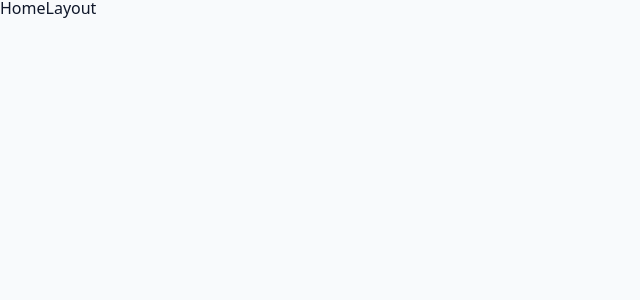
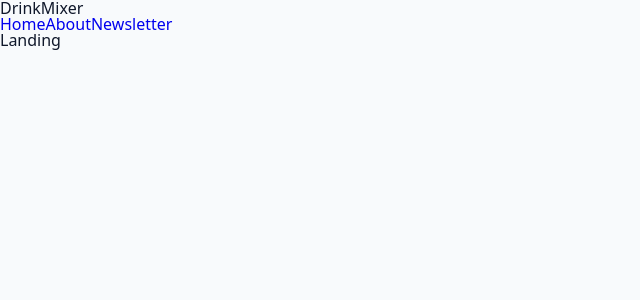
Before and after one commit to season101/DrinkMixer, a React (Vite) app: page / in a window 1280 px wide. Shown: the top 300 px of the page, without its empty margins (0-640 px from the left). Built offline with nearby package versions, Linux system fonts and the light colour scheme.

Commit message:
Added Navigation Structure for HomePage

```diff
--- a/src/App.jsx
+++ b/src/App.jsx
@@ -12,10 +12,24 @@
   {
     path: '/',
     element: <HomeLayout />,
-  },
-  {
-    path: '/about',
-    element: <About />,
+    children: [
+      {
+        index: true,
+        element: <Landing />,
+      },
+      {
+        path: 'cocktail',
+        element: <Cocktail />,
+      },
+      {
+        path: 'newsletter',
+        element: <NewsLetter />,
+      },
+      {
+        path: 'about',
+        element: <About />,
+      },
+    ],
   },
 ]);
 
--- /dev/null
+++ b/src/components/NavBar.jsx
@@ -0,0 +1,24 @@
+import React from 'react';
+import { NavLink } from 'react-router-dom';
+const NavBar = () => {
+  return (
+    <nav>
+      <div className="nav-center">
+        <span className="logo">DrinkMixer</span>
+        <div className="nav-links">
+          <NavLink to="/" className="nav-link">
+            Home
+          </NavLink>
+          <NavLink to="/about" className="nav-link">
+            About
+          </NavLink>
+          <NavLink to="/newsletter" className="nav-link">
+            Newsletter
+          </NavLink>
+        </div>
+      </div>
+    </nav>
+  );
+};
+
+export default NavBar;
--- a/src/pages/About.jsx
+++ b/src/pages/About.jsx
@@ -1,4 +1,5 @@
 import React from 'react';
+import { Link } from 'react-router-dom';
 
 const About = () => {
   return <div>About</div>;
--- a/src/pages/HomeLayout.jsx
+++ b/src/pages/HomeLayout.jsx
@@ -1,7 +1,14 @@
 import React from 'react';
+import { Outlet } from 'react-router-dom';
+import NavBar from '../components/NavBar';
 
 const HomeLayout = () => {
-  return <div>HomeLayout</div>;
+  return (
+    <>
+      <NavBar />
+      <Outlet />
+    </>
+  );
 };
 
 export default HomeLayout;
```
